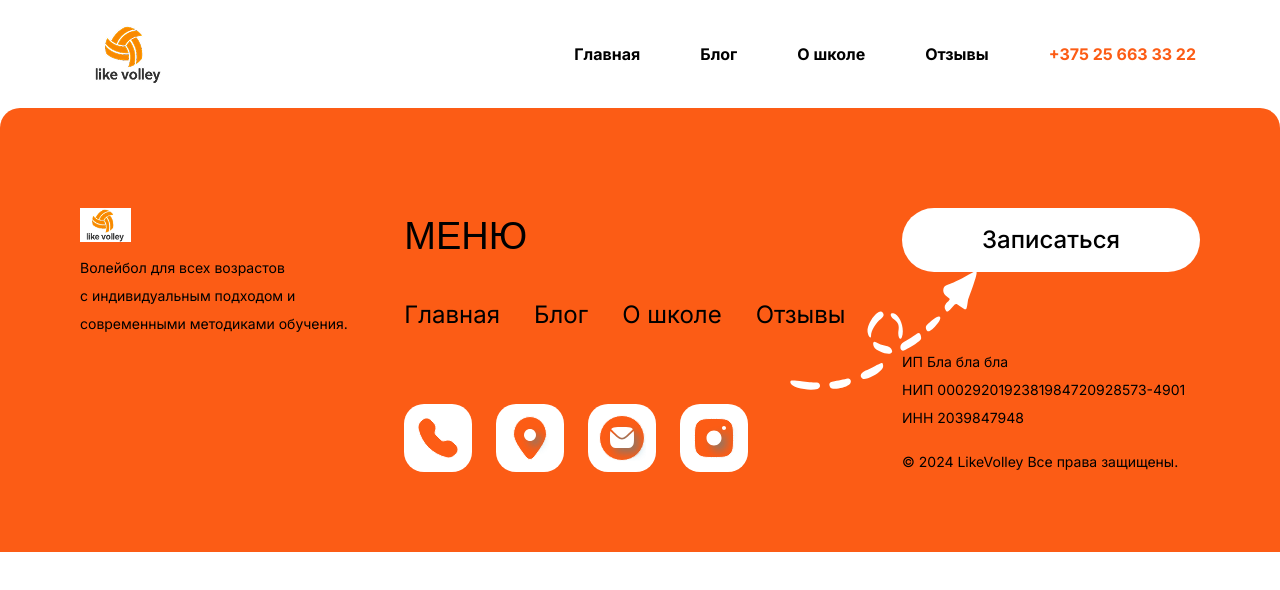
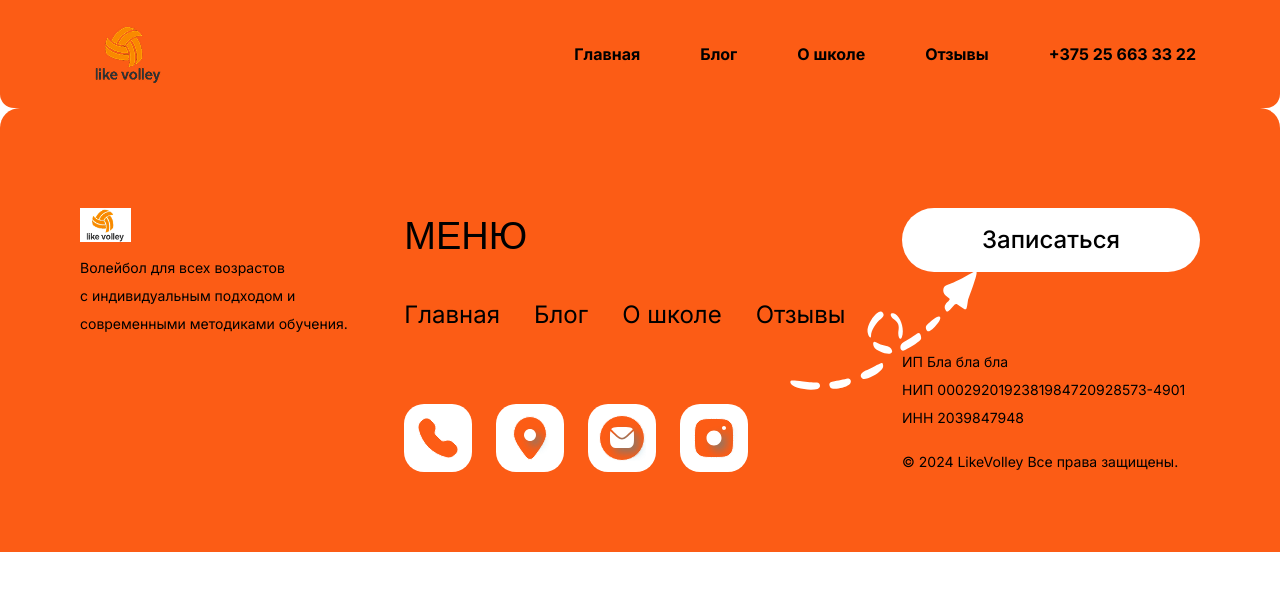
Before and after one commit to evgeniyworkbel/like-volley, a Next.js app: page / in a window 1280 px wide. Shown: the top 590 px of the page. Built offline with nearby package versions, Linux system fonts and the light colour scheme; a web font is replaced by a local one.

Commit message:
fix(widgets): fix styles of header

```diff
--- a/src/widgets/header/ui/header.tsx
+++ b/src/widgets/header/ui/header.tsx
@@ -4,7 +4,7 @@ import { navLinks } from "@/shared/constants";
 
 export function Header() {
   return (
-    <header className="h-27 px-21 flex justify-between py-6">
+    <header className="h-27 px-21 bg-accent-orange flex justify-between rounded-b-[14px] py-6">
       <Image
         src="/logo.png"
         width={89}
@@ -16,9 +16,7 @@ export function Header() {
         <Link href={navLinks.blog.href}>{navLinks.blog.title}</Link>
         <Link href={navLinks.about.href}>{navLinks.about.title}</Link>
         <Link href={navLinks.reviews.href}>{navLinks.reviews.title}</Link>
-        <Link className="text-accent-orange" href={navLinks.phone.href}>
-          {navLinks.phone.title}
-        </Link>
+        <Link href={navLinks.phone.href}>{navLinks.phone.title}</Link>
       </nav>
     </header>
   );
```
